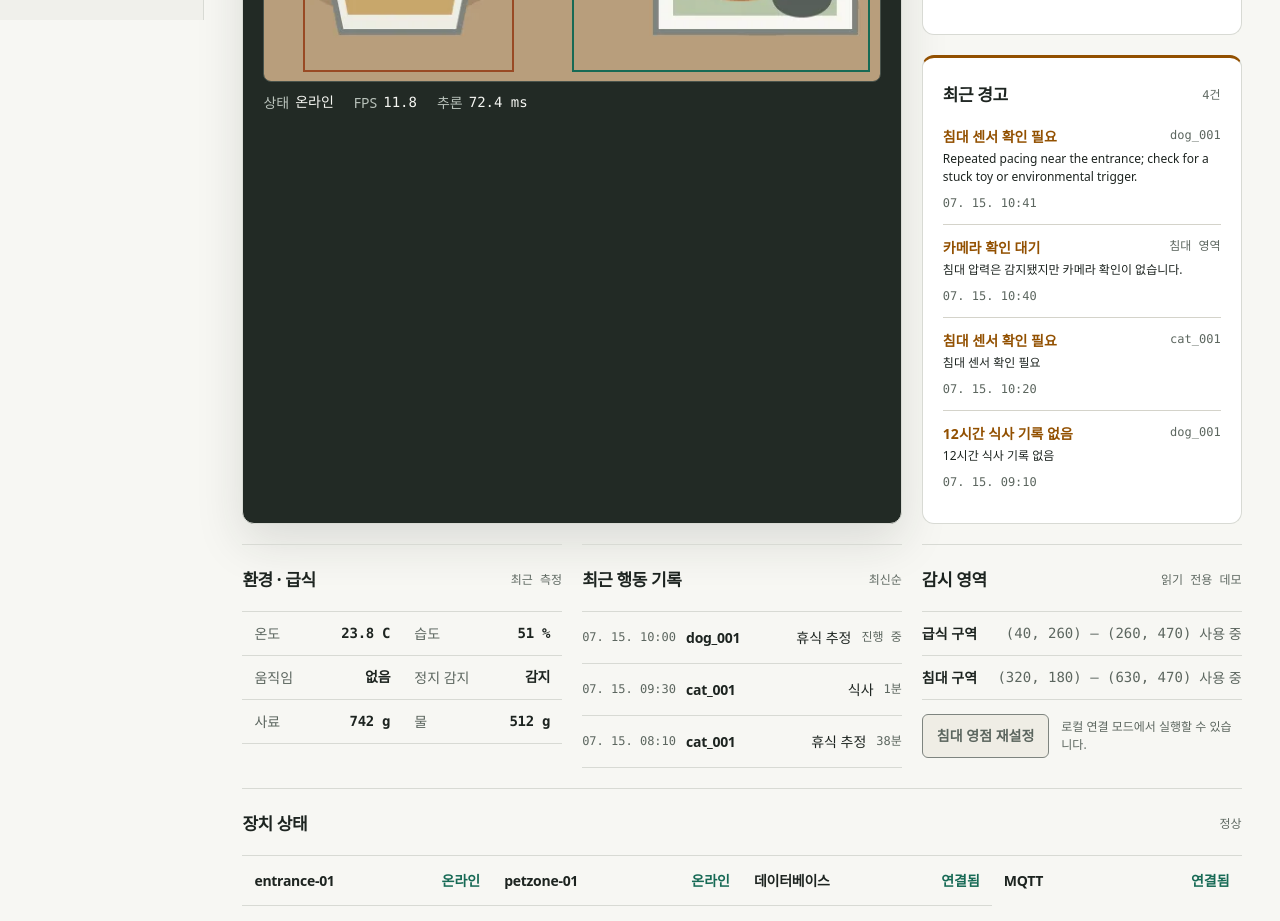
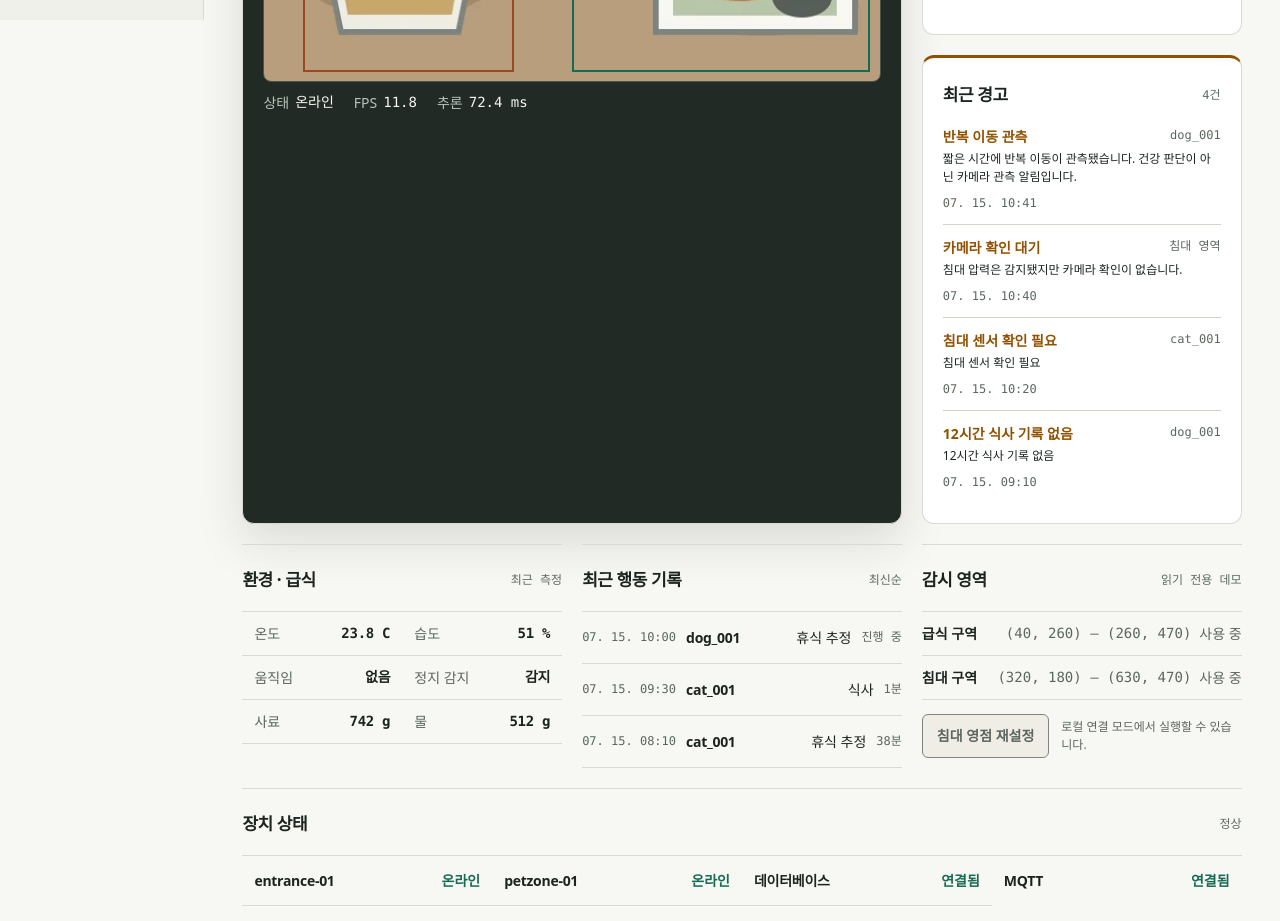
Before and after one commit to kr-hrd-workflow/AIOT_smart_home_for_pets, a Next.js app in the folder dashboard/: page /demo in a window 1280 px wide. Shown: the part 780-1701 px from the top of the page. Built offline with nearby package versions, Linux system fonts and the light colour scheme.

Commit message:
feat(dashboard): explain repeated movement

```diff
--- a/dashboard/components/anomaly-list.tsx
+++ b/dashboard/components/anomaly-list.tsx
@@ -4,9 +4,11 @@ const labels = {
   no_meal_12h: "12시간 식사 기록 없음",
   unconfirmed_pressure: "카메라 확인 대기",
   sensor_check: "침대 센서 확인 필요",
+  repetitive_motion: "반복 이동 관측",
 } as const;
 
 function warningLabel(anomaly: AnomalyEventOut) {
+  if (anomaly.anomaly_type === "repetitive_motion") return labels.repetitive_motion;
   if (anomaly.mismatch_kind) return labels[anomaly.mismatch_kind];
   return anomaly.anomaly_type === "no_meal_12h"
     ? labels.no_meal_12h
--- a/dashboard/lib/demo-data.ts
+++ b/dashboard/lib/demo-data.ts
@@ -68,7 +68,7 @@ export const demoDashboardData: DashboardData = {
     { id: 2, subject_id: "cat_001", behavior_type: "resting", started_at: "2026-07-14T23:10:00Z", ended_at: "2026-07-14T23:48:00Z", duration_seconds: 2280 },
   ],
   anomalies: [
-    { id: 4, subject_id: "dog_001", anomaly_type: "repetitive_motion", severity: "warning", mismatch_kind: null, message: "Repeated pacing near the entrance; check for a stuck toy or environmental trigger.", occurred_at: "2026-07-15T01:41:00Z" },
+    { id: 4, subject_id: "dog_001", anomaly_type: "repetitive_motion", severity: "warning", mismatch_kind: null, message: "짧은 시간에 반복 이동이 관측됐습니다. 건강 판단이 아닌 카메라 관측 알림입니다.", occurred_at: "2026-07-15T01:41:00Z" },
     { id: 3, subject_id: null, anomaly_type: "bed_sensor_mismatch", severity: "warning", mismatch_kind: "unconfirmed_pressure", message: "침대 압력은 감지됐지만 카메라 확인이 없습니다.", occurred_at: "2026-07-15T01:40:00Z" },
     { id: 2, subject_id: "cat_001", anomaly_type: "bed_sensor_mismatch", severity: "warning", mismatch_kind: "sensor_check", message: "침대 센서 확인 필요", occurred_at: "2026-07-15T01:20:00Z" },
     { id: 1, subject_id: "dog_001", anomaly_type: "no_meal_12h", severity: "warning", mismatch_kind: null, message: "12시간 식사 기록 없음", occurred_at: "2026-07-15T00:10:00Z" },
```
Also changed, not shown: 1 other file (tests, documents, lock files or other folders).
